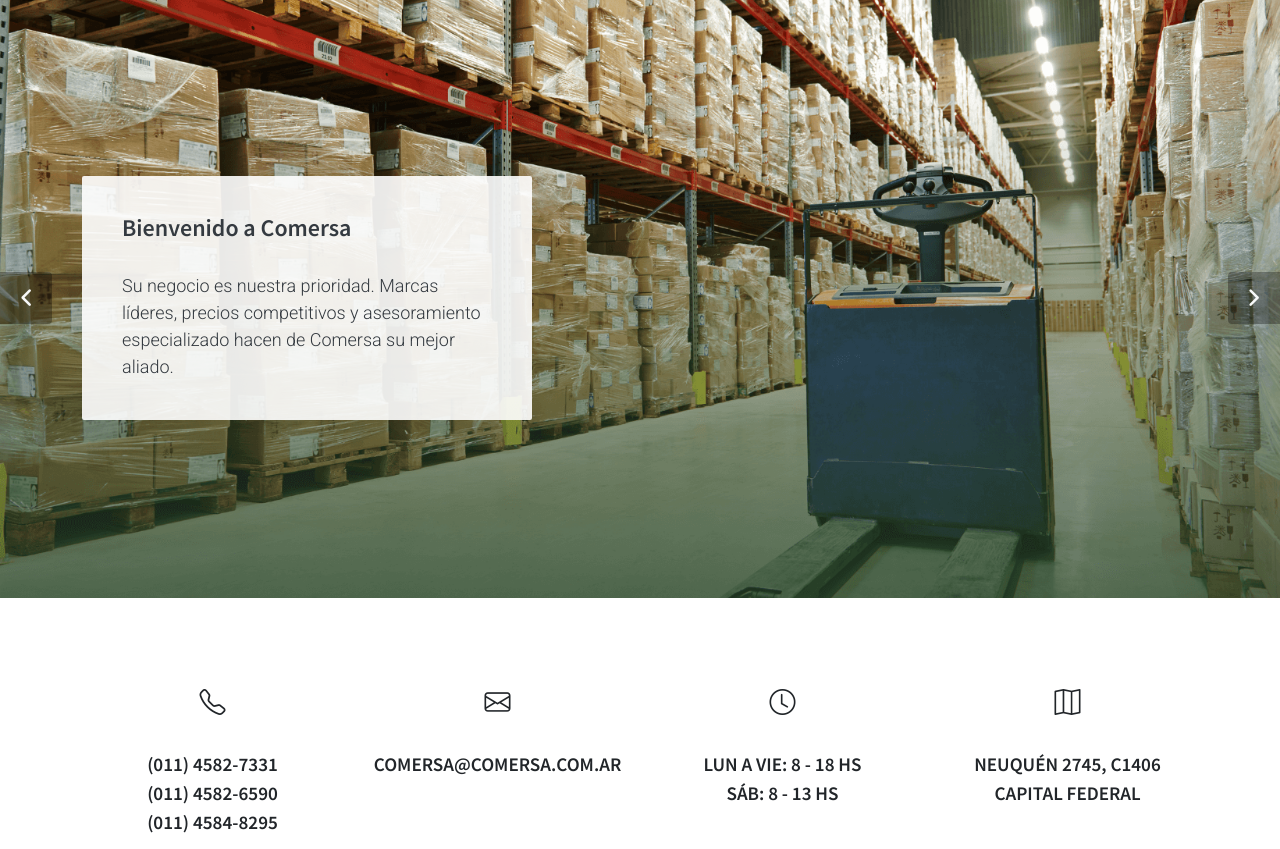
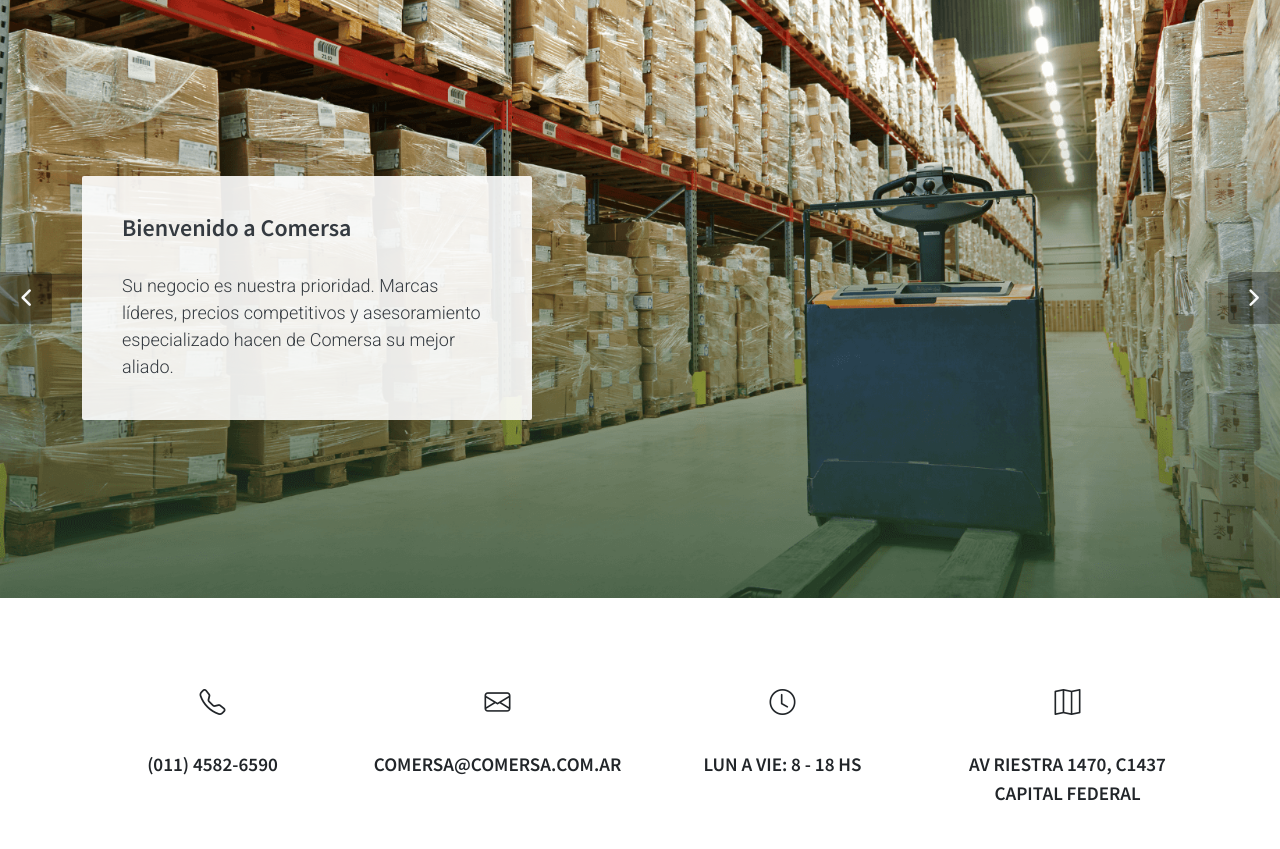
Before and after one commit to banchero-sanitarios/webcomersa, a plain HTML site: page index.html in a window 1280 px wide. Shown: the part 103-952 px from the top of the page. Drawn offline with Linux system fonts and the light colour scheme.

Commit message:
Update index.html
Actualización de datos y dirección de la home pag.

```diff
--- a/index.html
+++ b/index.html
@@ -162,11 +162,7 @@
                   <i class="i-plain bi-telephone m-0"></i>
                 </div>
                 <div class="fbox-content px-0">
-                  <h3>(011) 4582-7331
-                  </h3>
                   <h3>(011) 4582-6590
-                    <h3 />
-                    <h3>(011) 4584-8295
                     </h3>
                 </div>
               </div>
@@ -190,7 +186,7 @@
                   <i class="i-plain bi-clock m-0"></i>
                 </div>
                 <div class="fbox-content px-0">
-                  <h3>Lun a Vie: 8 - 18 hs <br>Sáb: 8 - 13 hs
+                  <h3>Lun a Vie: 8 - 18 hs
                   </h3>
                 </div>
               </div>
@@ -201,7 +197,7 @@
                   <i class="i-plain bi-map m-0"></i>
                 </div>
                 <div class="fbox-content px-0">
-                  <h3>Neuquén 2745, C1406 <br> Capital Federal
+                  <h3>Av Riestra 1470, C1437 <br> Capital Federal
                   </h3>
                 </div>
               </div>
```
